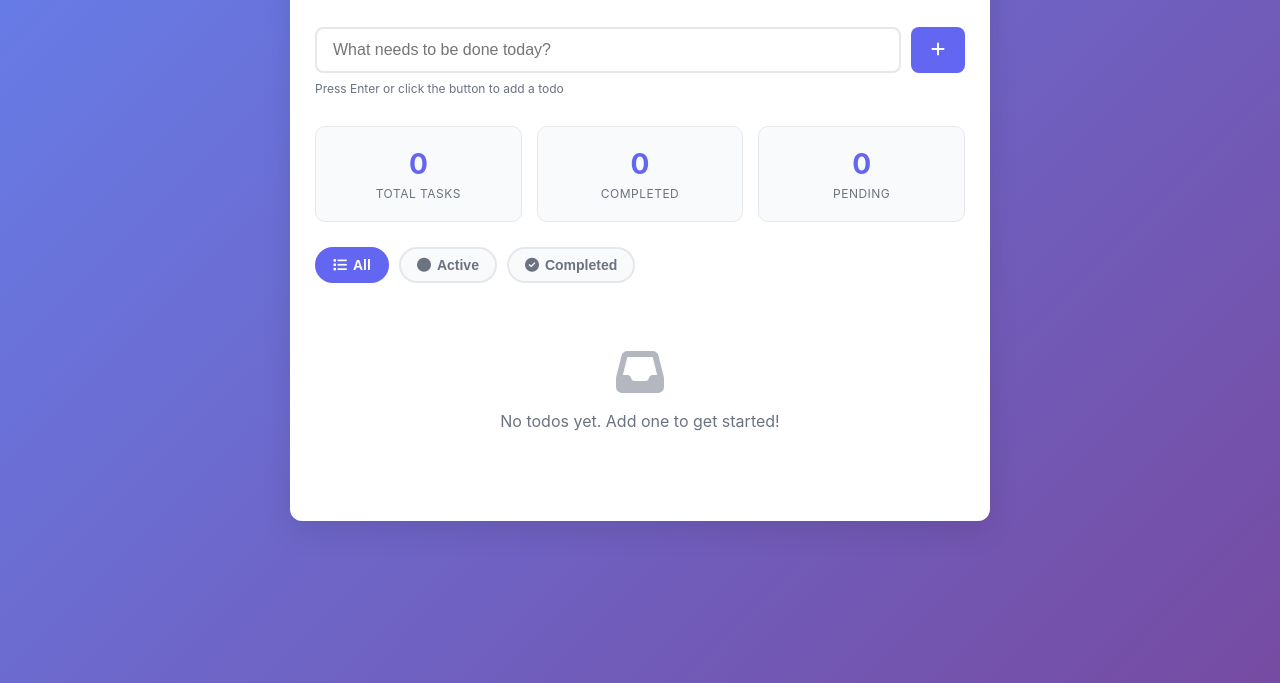
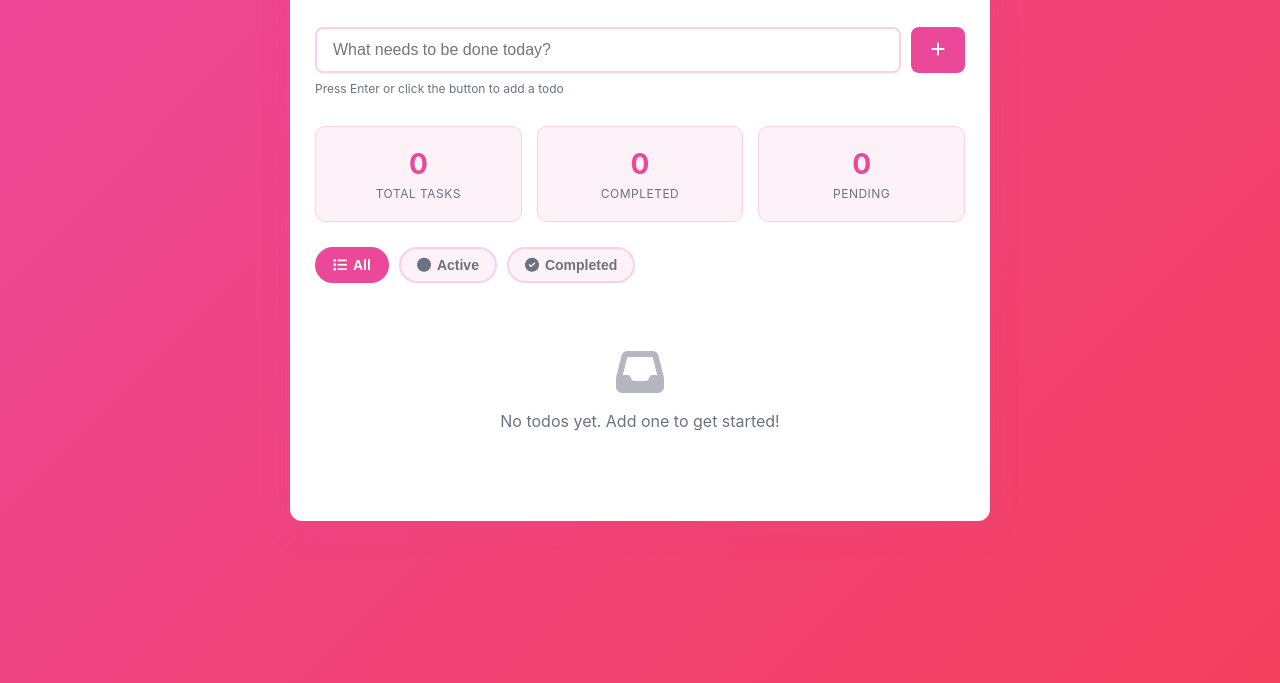
Before and after one commit to abhimanyu8829/todolist-devops, a website: page public/index.html in a window 1280 px wide. Shown: the part 117-800 px from the top of the page. Drawn offline with Linux system fonts and the light colour scheme; no server answers.

Commit message:
feat: update color scheme and background gradients in styles.css

```diff
--- a/public/styles.css
+++ b/public/styles.css
@@ -5,26 +5,26 @@
 }
 
 :root {
-    --primary-color: #6366f1;
-    --primary-dark: #4f46e5;
-    --primary-light: #818cf8;
-    --success-color: #10b981;
-    --danger-color: #ef4444;
+    --primary-color: #ec4899;
+    --primary-dark: #be185d;
+    --primary-light: #f472b6;
+    --success-color: #06b6d4;
+    --danger-color: #f43f5e;
     --warning-color: #f59e0b;
     --bg-primary: #ffffff;
-    --bg-secondary: #f9fafb;
-    --bg-tertiary: #f3f4f6;
+    --bg-secondary: #fdf2f8;
+    --bg-tertiary: #fce7f3;
     --text-primary: #1f2937;
     --text-secondary: #6b7280;
-    --border-color: #e5e7eb;
-    --shadow: 0 10px 30px rgba(0, 0, 0, 0.1);
-    --shadow-sm: 0 4px 12px rgba(0, 0, 0, 0.08);
+    --border-color: #fbcfe8;
+    --shadow: 0 10px 30px rgba(236, 72, 153, 0.15);
+    --shadow-sm: 0 4px 12px rgba(236, 72, 153, 0.1);
     --radius: 12px;
 }
 
 body {
     font-family: -apple-system, BlinkMacSystemFont, 'Segoe UI', Roboto, Oxygen, Ubuntu, Cantarell, sans-serif;
-    background: linear-gradient(135deg, #667eea 0%, #764ba2 100%);
+    background: linear-gradient(135deg, #ec4899 0%, #f43f5e 100%);
     min-height: 100vh;
     padding: 20px;
     color: var(--text-primary);
@@ -41,7 +41,7 @@ body {
 
 /* Header */
 .header {
-    background: linear-gradient(135deg, #667eea 0%, #764ba2 100%);
+    background: linear-gradient(135deg, #ec4899 0%, #f43f5e 100%);
     color: white;
     padding: 30px 25px;
 }
@@ -304,7 +304,7 @@ body {
 
 .edit-btn {
     background: #dbeafe;
-    color: #0284c7;
+    color: #06b6d4;
 }
 
 .edit-btn:hover {
```
